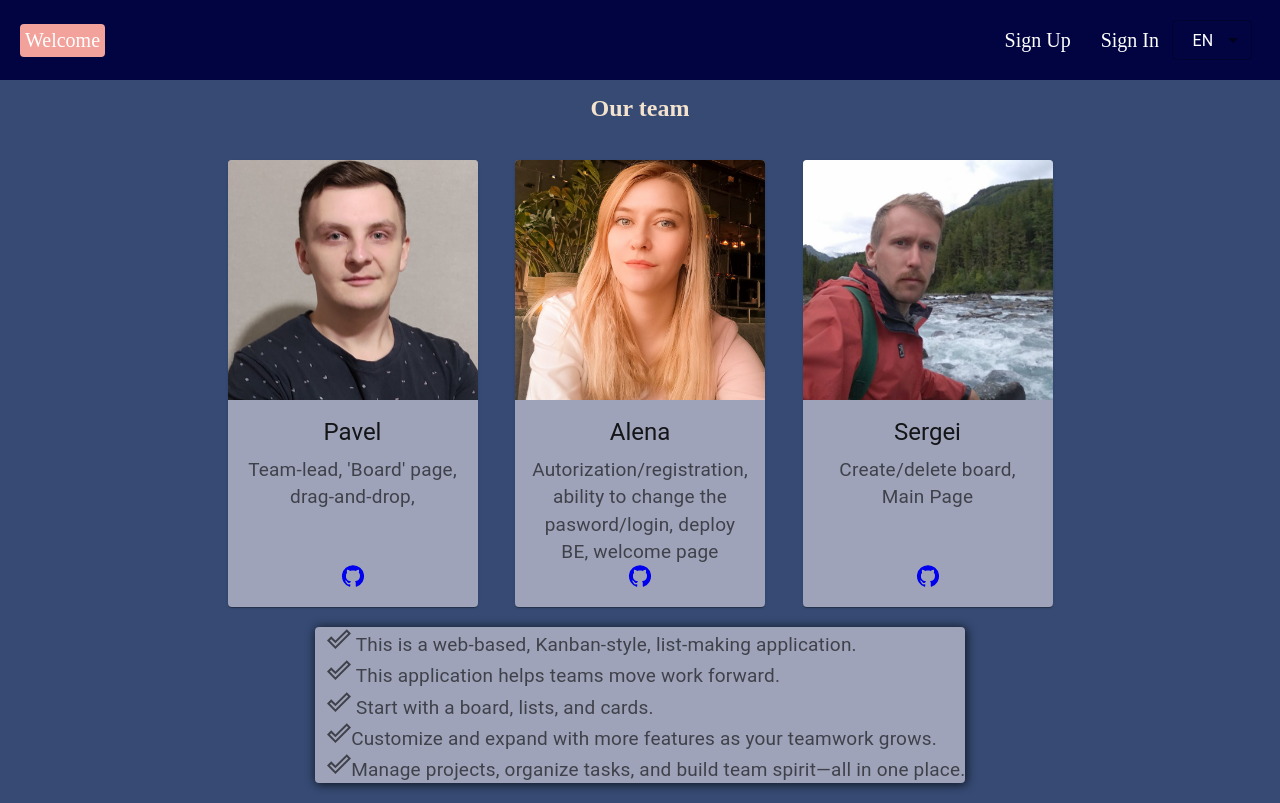
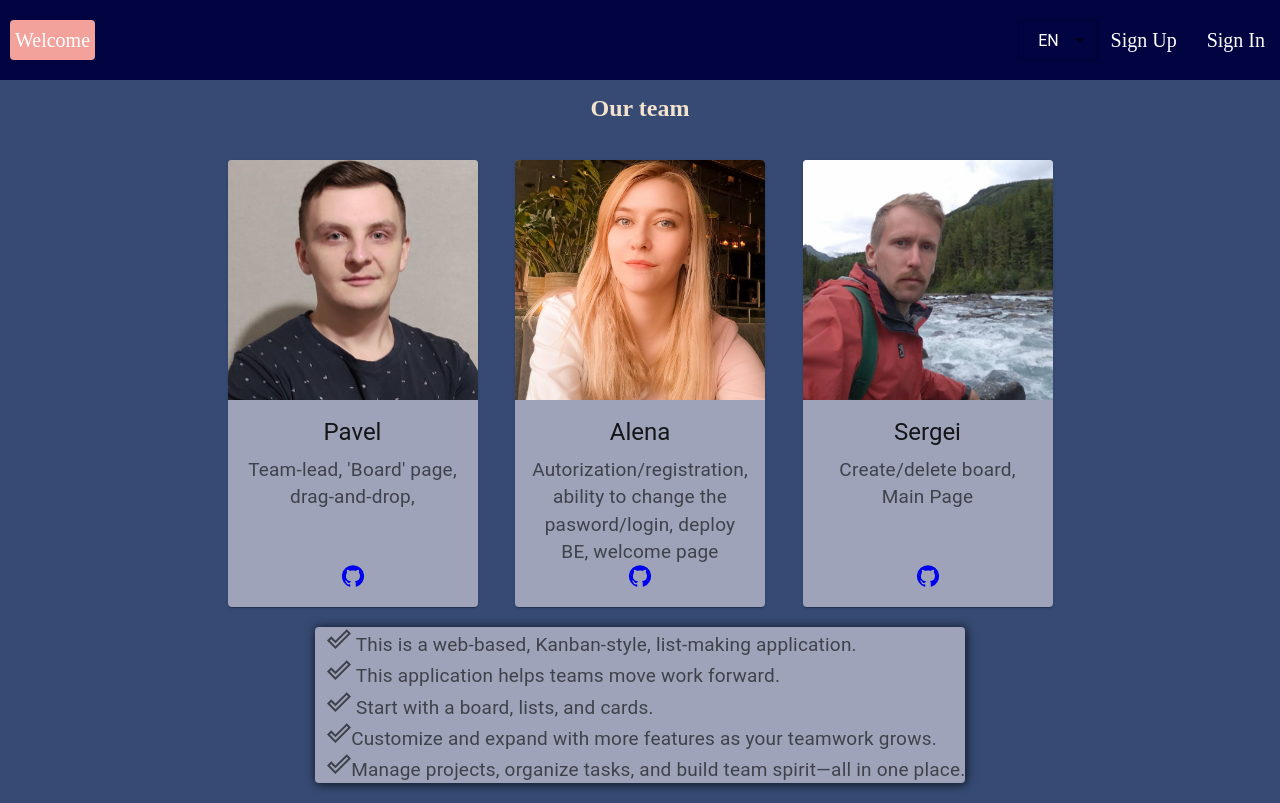
Before and after one commit to pavelguest/project-management-app, a React (Create React App) app in the folder project-management-app/: page / in a window 1280 px wide. Built offline with nearby package versions, Linux system fonts and the light colour scheme; no server answers.

Commit message:
fix: add some styles for better adaptivness

```diff
--- a/project-management-app/src/components/Header/Header.css
+++ b/project-management-app/src/components/Header/Header.css
@@ -5,7 +5,7 @@
   display: flex;
   justify-content: space-between;
   align-items: center;
-  padding: 20px;
+  padding: 10px;
   font-size: calc(10px + 2vmin);
   color: white;
   height: 80px;
@@ -21,16 +21,19 @@
 
 .header__nav-wrapper {
   display: flex;
-  gap: 20px;
+  gap: 10px;
   width: 100%;
 }
 
 .nav__link {
   width: auto;
+  height: 40px;
   padding: 5px;
   font-size: 20px;
   color: #000000;
   text-decoration: none;
+  text-align: center;
+  line-height: 30px;
   transform: 0.3s;
   border-radius: 4px;
   color: white;
--- a/project-management-app/src/components/Header/Header.tsx
+++ b/project-management-app/src/components/Header/Header.tsx
@@ -43,8 +43,8 @@ export const Header = () => {
         </nav>
         <CreateBoardBtn />
       </div>
+      <LocalizationSelect />
       <AuthorizationBtn />
-      <LocalizationSelect />
     </header>
   );
 };
--- a/project-management-app/src/components/LocalizationSelect/LocalizationSelect.tsx
+++ b/project-management-app/src/components/LocalizationSelect/LocalizationSelect.tsx
@@ -29,7 +29,6 @@ export const LocalizationSelect = () => {
           autoWidth
           style={{
             color: 'white',
-            // backgroundColor: '#1976d2',
           }}
           // label="Age"
         >
```
Also changed, not shown: project-management-app/src/components/LocalizationSelect/LocalizationSelect.css (+8 -0 lines).
